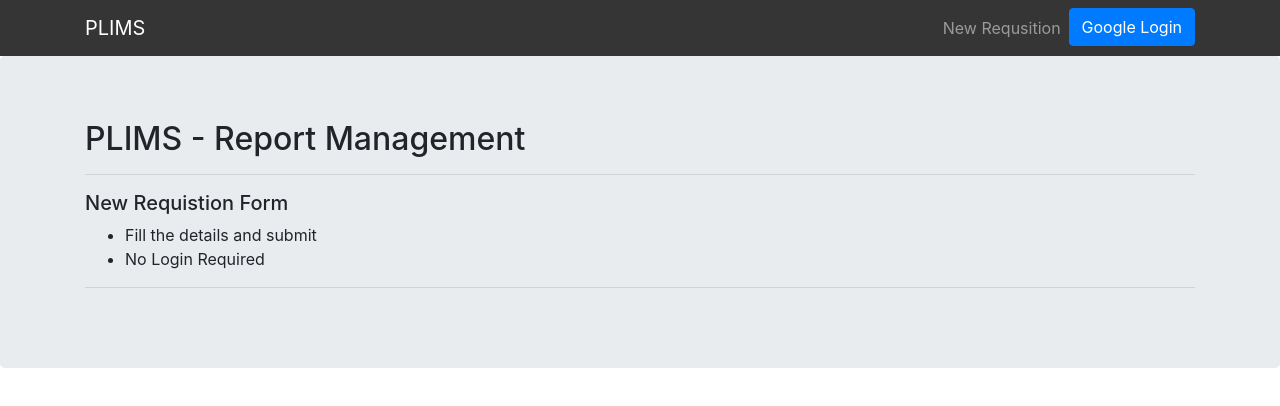
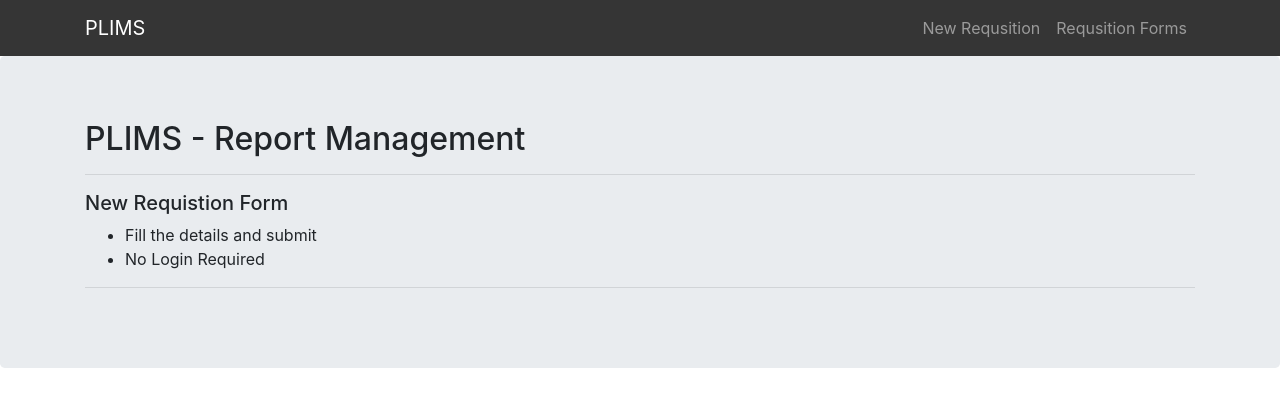
Before and after one commit to Aru-Ku/plims-report-management, a React (Create React App) app: page / in a window 1280 px wide. Shown: the top 406 px of the page. Built offline with nearby package versions, Linux system fonts and the light colour scheme; no server answers.

Commit message:
REMOVE Google SignIn

```diff
--- a/src/components/Navbar.jsx
+++ b/src/components/Navbar.jsx
@@ -1,10 +1,7 @@
 import React from "react";
 import { Link, NavLink } from "react-router-dom";
-import { GoogleSignin, SignOut } from "../utils/firebase";
-import useAuth from "../store/auth";
 
 export default function Navbar() {
-	const [isAuthenticated, handleAuth] = useAuth();
 	return (
 		<header className='navbar navbar-expand-lg navbar-dark user-select-none' style={{ backgroundColor: "rgb(53,53,53)" }}>
 			<div className='container'>
@@ -28,29 +25,10 @@ export default function Navbar() {
 								New Requsition
 							</NavLink>
 						</li>
-						{isAuthenticated ? (
-							<li className='nav-item'>
-								<NavLink className='nav-link' to='/forms' activeStyle={{ pointerEvents: "none" }}>
-									Requsition Forms
-								</NavLink>
-							</li>
-						) : null}
 						<li className='nav-item'>
-							<button
-								className='btn btn-primary btn-block'
-								onClick={() => {
-									//TODO : Error Handling
-									if (!isAuthenticated)
-										GoogleSignin()
-											.then((data) => handleAuth(data, "login"))
-											.catch((e) => console.log(e));
-									else
-										SignOut()
-											.then((data) => handleAuth(data, "signout"))
-											.catch((e) => console.log(e));
-								}}>
-								{!isAuthenticated ? "Google Login" : "Logout"}
-							</button>
+							<NavLink className='nav-link' to='/forms' activeStyle={{ pointerEvents: "none" }}>
+								Requsition Forms
+							</NavLink>
 						</li>
 					</ul>
 				</div>
```
